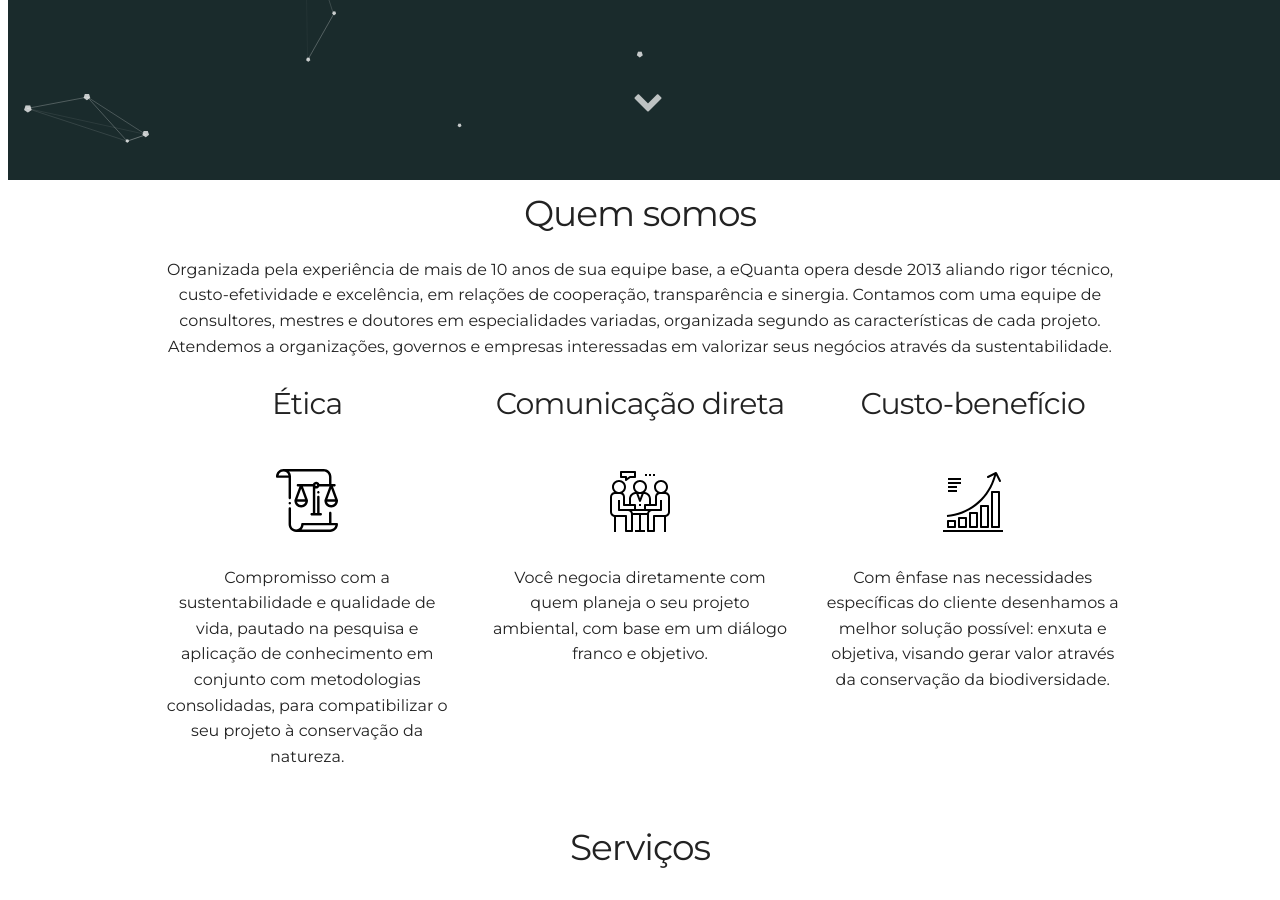
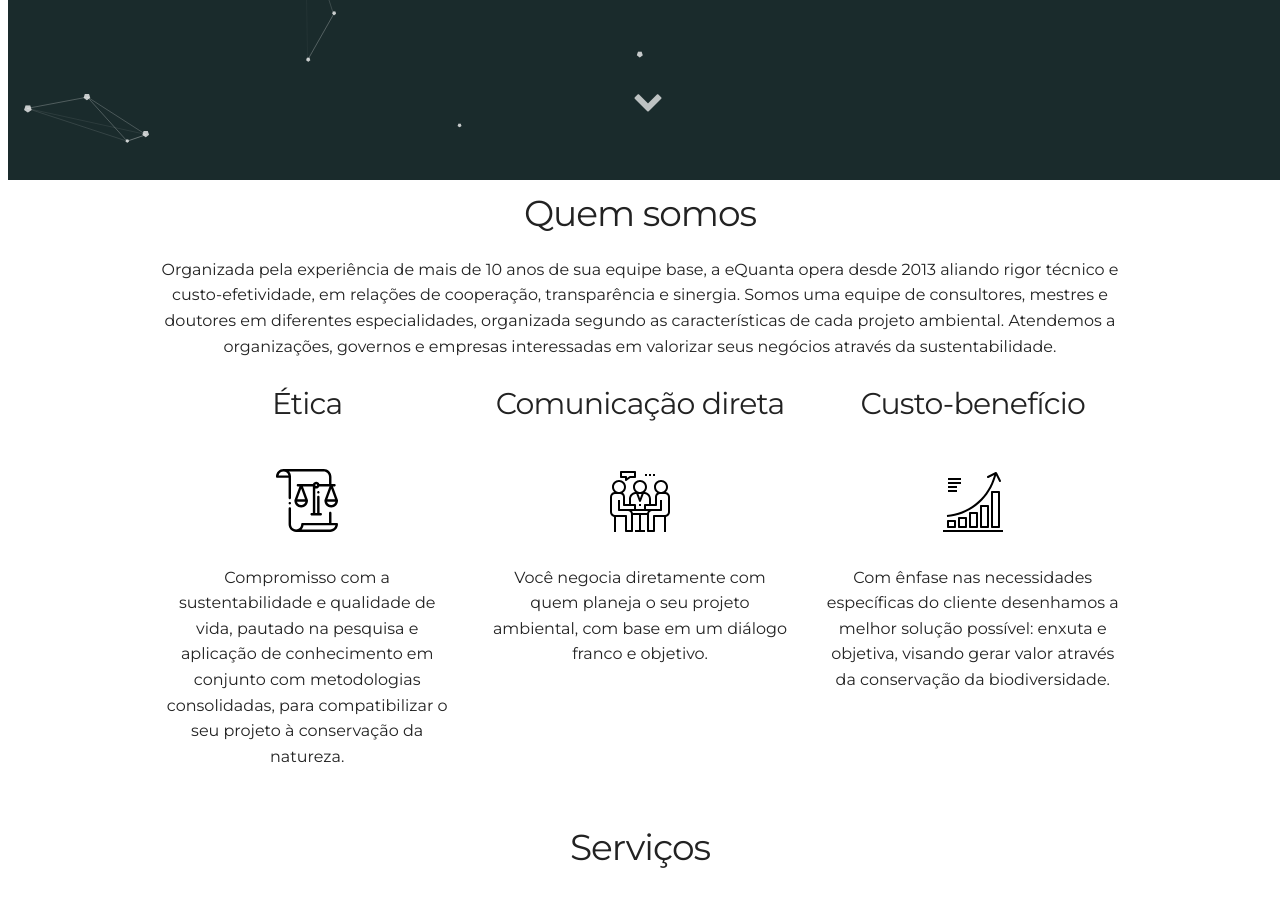
Before and after one commit to leroy1977/eQ1, a Jekyll site: the page built from index.html, in a window 1280 px wide and 900 px high, scrolled down 735 px. Built offline with Jekyll 4.4.1, drawn with Linux system fonts in a browser that asks for light colours.

Commit message:
Update _config.yml

```diff
--- a/_config.yml
+++ b/_config.yml
@@ -11,10 +11,10 @@
 
 # User settings
 username: eQuanta
-user_description: Organizada pela experiência de mais de 10 anos de sua equipe base, a eQuanta opera desde 2013 aliando rigor técnico, custo-efetividade e excelência, em relações de cooperação, transparência e sinergia. Contamos com uma equipe de consultores, mestres e doutores em especialidades variadas, organizada segundo as características de cada projeto. Atendemos a organizações, governos e empresas interessadas em valorizar seus negócios através da sustentabilidade.
+user_description: Organizada pela experiência de mais de 10 anos de sua equipe base, a eQuanta opera desde 2013 aliando rigor técnico e custo-efetividade, em relações de cooperação, transparência e sinergia. Somos uma equipe de consultores, mestres e doutores em diferentes especialidades, organizada segundo as características de cada projeto ambiental. Atendemos a organizações, governos e empresas interessadas em valorizar seus negócios através da sustentabilidade.
 
 user_title: Diligentia laborat in omnis silvae et maria Benvindos à nossa landing page!
-email: e.quanta.env@gmail.com
+# email: e.quanta.env@gmail.com
 # twitter_username: lorem_ipsum
 # github_username:  lorem_ipsum
 # gplus_username:  lorem_ipsum
```
